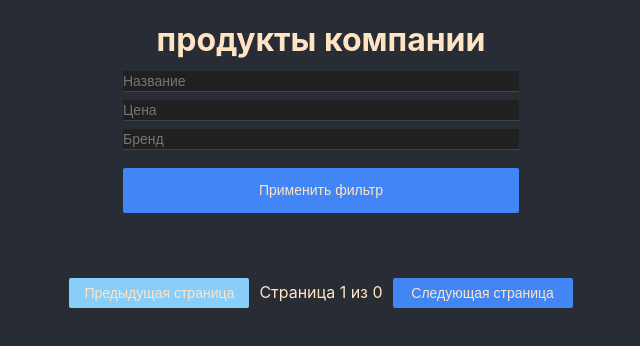
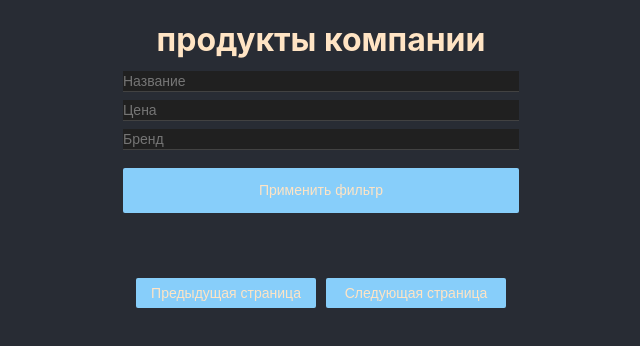
Before and after one commit to Helinter/ValantisTestTask, a React (Create React App) app: page / in a window 1280 px wide. Shown: the top 346 px of the page, without its empty margins (319-959 px from the left). Built offline with nearby package versions, Linux system fonts and the light colour scheme.

Commit message:
список товаров стилизован, дизейбл кнопок в момент загрузки, повтор запроса при ошибке

```diff
--- a/src/App.css
+++ b/src/App.css
@@ -60,6 +60,10 @@
   width: 396px;
   }
 
+  .app__button:disabled{
+    background: lightskyblue;
+  }
+
 .app__selector-container{
   display: flex;
   align-items: center;
@@ -92,10 +96,17 @@
     flex-wrap: wrap;
     flex-direction: column;
     align-items: center;
+    gap: 10px;
   }
 
   .app__list-item{
     width: 400px;
+    border: 1px solid bisque;
+    border-radius: 20px;
+    min-height: 95px;
+    padding-left: 15px;
+    list-style-type: decimal;
+    margin-right: 38px;
   }
 
   .item-text{
--- a/src/App.js
+++ b/src/App.js
@@ -6,6 +6,7 @@ import Preloader from './components/Preloader/Preloader';
 const ITEMS_PER_PAGE = 50;
 
 const App = () => {
+
   const [products, setProducts] = useState([]);
   const [currentPage, setCurrentPage] = useState(1);
   const [totalPages, setTotalPages] = useState(0);
@@ -24,12 +25,14 @@ const App = () => {
     setCurrentPage(prevPage => Math.max(prevPage - 1, 1));
   };
 
+  const api = new Api('https://api.valantis.store:41000/', 'Valantis');
+
   const handleSubmit = async event => {
+
     event.preventDefault();
     setIsLoading(true);
 
     try {
-      const api = new Api('https://api.valantis.store:41000/', 'Valantis');
       let filterParams = {};
       let filteredItems = [];
 
@@ -77,16 +80,18 @@ const App = () => {
         return isFirstOccurrence;
       });
 
-      // Обновляем состояния
-
       setTotalPages(Math.ceil(uniqueItems.length / ITEMS_PER_PAGE));
       setProducts(uniqueItems);
       setCurrentPage(1);
 
 
     } catch (error) {
-      console.error('Ошибка при получении данных:', error);
-      alert('Ошибка сервера, попробуйте еще раз');
+      if (error.response) {
+        console.error('Ошибка при получении данных:', error, error.response.status);
+      }
+      // в случае ошибки сервера повторяем запрос
+
+      handleSubmit(event);
     } finally {
       setIsLoading(false);
     }
@@ -101,7 +106,7 @@ const App = () => {
   };
 
   const handleKeyPress = event => {
-    if (event.key === 'Enter') {
+    if (event.key === 'Enter' && !isFormEmpty && !isLoading) {
       handleSubmit(event);
     }
   };
@@ -109,6 +114,8 @@ const App = () => {
   const startIndex = (currentPage - 1) * ITEMS_PER_PAGE;
   const endIndex = startIndex + ITEMS_PER_PAGE;
   const currentProducts = products.slice(startIndex, endIndex);
+
+  const isFormEmpty = !filter.name.trim() && !filter.price.trim() && !filter.brand.trim();
 
   return (
     <div className='app'>
@@ -140,7 +147,7 @@ const App = () => {
             value={filter.brand}
             onChange={handleInputChange}
           />
-          <button className='app__button' type="submit">Применить фильтр</button>
+          <button className='app__button' type="submit" disabled={isFormEmpty || isLoading}>Применить фильтр</button>
         </div>
       </form>
 
@@ -157,9 +164,11 @@ const App = () => {
         ))}
       </ul>
       <div className='app__selector-container'>
-        <button className='app__selector-button' onClick={prevPage} disabled={currentPage === 1}>Предыдущая страница</button>
-        <span> Страница {currentPage} из {totalPages} </span>
-        <button className='app__selector-button' onClick={nextPage} disabled={currentPage === totalPages}>Следующая страница</button>
+        <button className='app__selector-button' onClick={prevPage} disabled={currentPage === 1 || currentProducts.length === 0}>Предыдущая страница</button>
+        {currentProducts.length > 0 && (
+          <span> Страница {currentPage} из {totalPages} </span>
+        )}
+        <button className='app__selector-button' onClick={nextPage} disabled={currentPage === totalPages || currentProducts.length === 0}>Следующая страница</button>
       </div>
     </div>
   );
```
Also changed, not shown: 11 other files (tests, documents, lock files or other folders).
